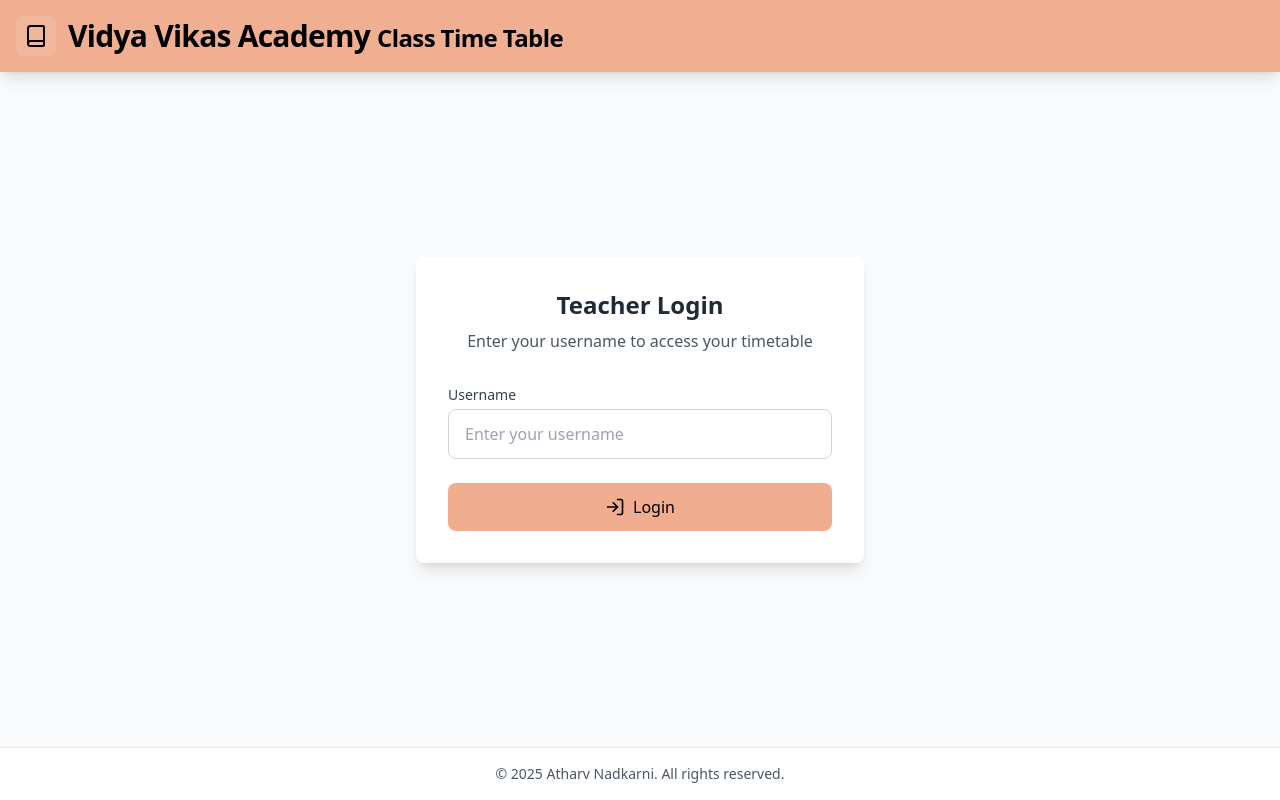
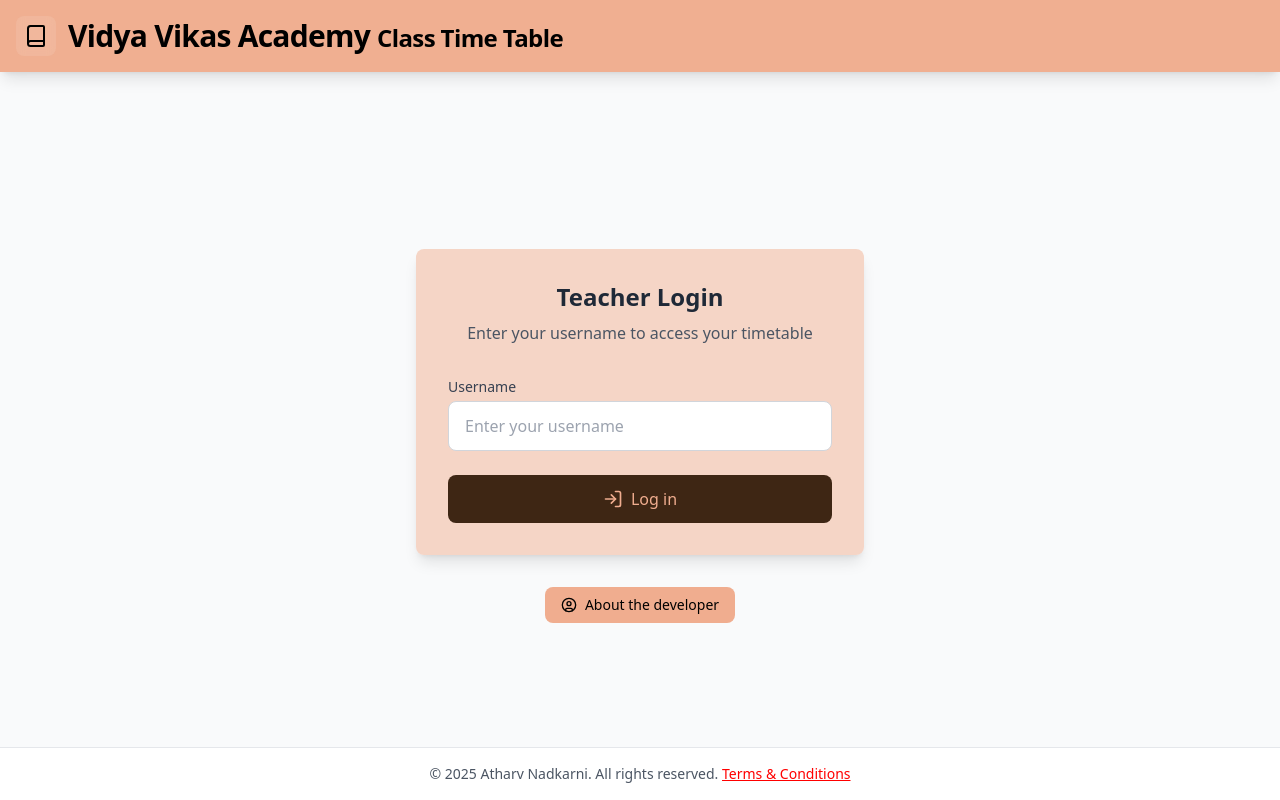
Before and after one commit to Atharvnadkarni/class-tt, a Next.js app in the folder frontend/: page /login in a window 1280 px wide. Built offline with nearby package versions, Linux system fonts and the light colour scheme.

Commit message:
add login screen

```diff
--- a/frontend/login-screen.tsx
+++ b/frontend/login-screen.tsx
@@ -3,9 +3,10 @@
 import type React from "react";
 
 import { useState } from "react";
-import { Book, LogIn } from "lucide-react";
+import { Book, CircleUser, LogIn } from "lucide-react";
 import { useRouter } from "next/navigation";
 import TimetableHeader from "./app/components/Header";
+import Link from "next/link";
 
 export default function LoginScreen() {
   const [teacherNumber, setTeacherNumber] = useState("");
@@ -18,7 +19,7 @@ export default function LoginScreen() {
     setError("");
 
     if (!teacherNumber.trim()) {
-      setError("Please enter your teacher number");
+      setError("Please enter your username");
       return;
     }
 
@@ -55,8 +56,8 @@ export default function LoginScreen() {
       </header> */}
       <TimetableHeader loggedIn={false} />
       {/* Login Form */}
-      <div className="flex-1 flex items-center justify-center p-4">
-        <div className="bg-white rounded-lg shadow-lg p-8 w-full max-w-md">
+      <div className="flex-1 flex flex-col items-center justify-center p-4">
+        <div className="bg-[#F0AF917F] rounded-lg shadow-lg p-8 w-full max-w-md">
           <div className="text-center mb-8">
             <h2 className="text-2xl font-bold text-gray-800">Teacher Login</h2>
             <p className="text-gray-600 mt-2">
@@ -87,7 +88,7 @@ export default function LoginScreen() {
             <button
               type="submit"
               disabled={isLoading}
-              className="w-full flex items-center justify-center gap-2 bg-primary hover:bg-primary-700 text-black font-medium py-3 px-4 rounded-lg transition-colors focus:outline-none focus:ring-2 focus:ring-blue-500 focus:ring-offset-2 disabled:opacity-50"
+              className="w-full flex items-center justify-center gap-2 bg-secondary hover:bg-primary-700 text-primary font-medium py-3 px-4 rounded-lg transition-colors focus:outline-none focus:ring-2 focus:ring-blue-500 focus:ring-offset-2 disabled:opacity-50"
             >
               {isLoading ? (
                 <>
@@ -97,7 +98,7 @@ export default function LoginScreen() {
               ) : (
                 <>
                   <LogIn className="h-5 w-5" />
-                  <span>Login</span>
+                  <span>Log in</span>
                 </>
               )}
             </button>
@@ -112,13 +113,30 @@ export default function LoginScreen() {
             </p>
           </div> */}
         </div>
+        <div className="mt-8">
+          <div>
+            <button
+              className="px-4 py-2 bg-primary text-black hover:bg-primary text-black  text-sm font-medium rounded-lg transition-colors flex items-center gap-2"
+              onClick={() => router.push("/about-the-dev")}
+            >
+              <CircleUser className="w-4 h-4" />
+              About the developer
+            </button>
+          </div>
+        </div>
       </div>
 
       {/* Footer */}
-      <footer className="bg-white border-t border-gray-200 py-4">
+      <footer className="bg-white border-t border-gray-200 py-4 fixed bottom-0 w-full">
         <div className="container mx-auto px-4">
           <p className="text-center text-sm text-gray-600">
-            © 2025 Atharv Nadkarni. All rights reserved.
+            © 2025 Atharv Nadkarni. All rights reserved.{" "}
+            <Link
+              style={{ color: "red", textDecoration: "underline" }}
+              href="/t-and-c"
+            >
+              <span className="bg-red">Terms & Conditions</span>
+            </Link>
           </p>
         </div>
       </footer>
```
